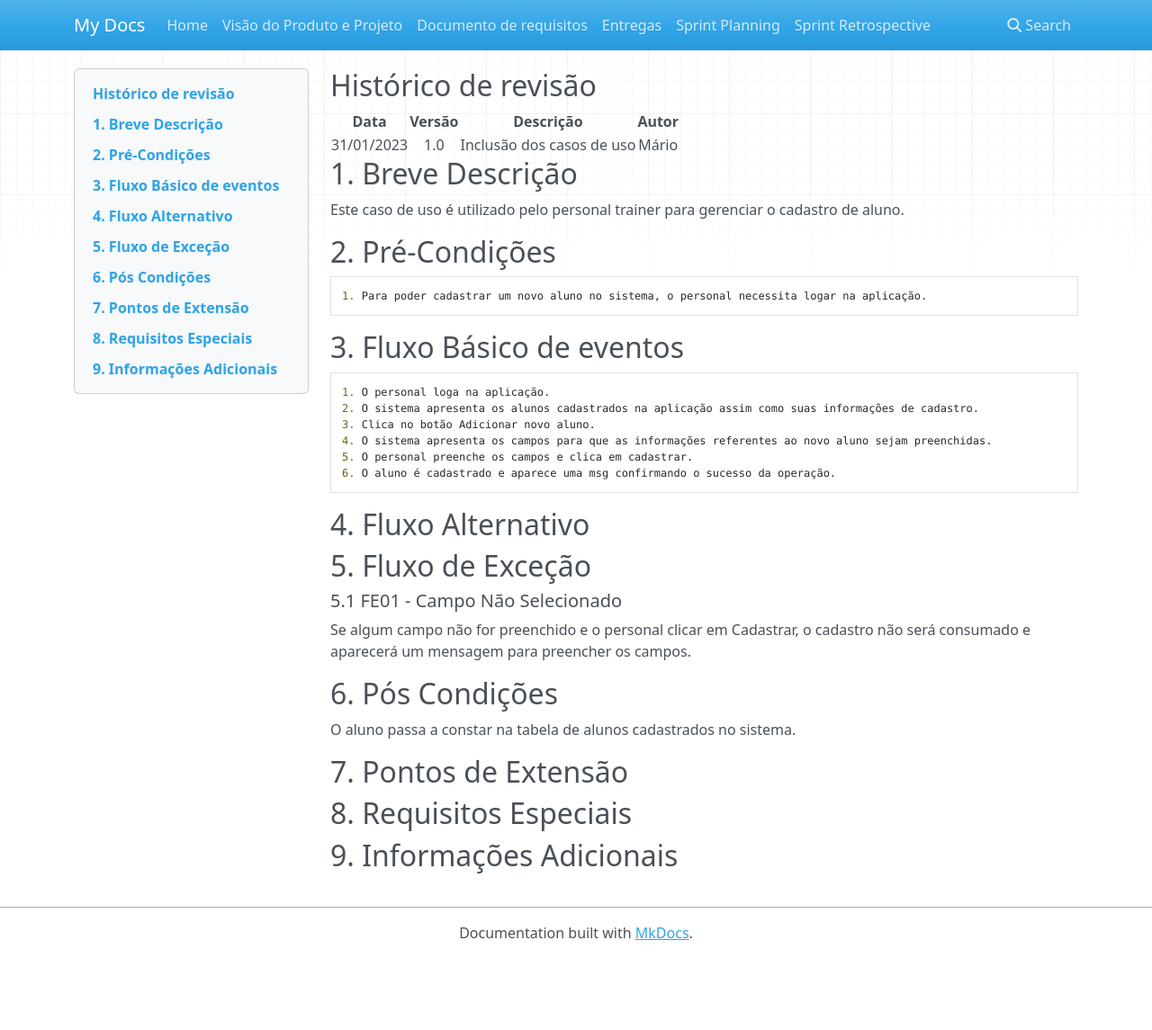
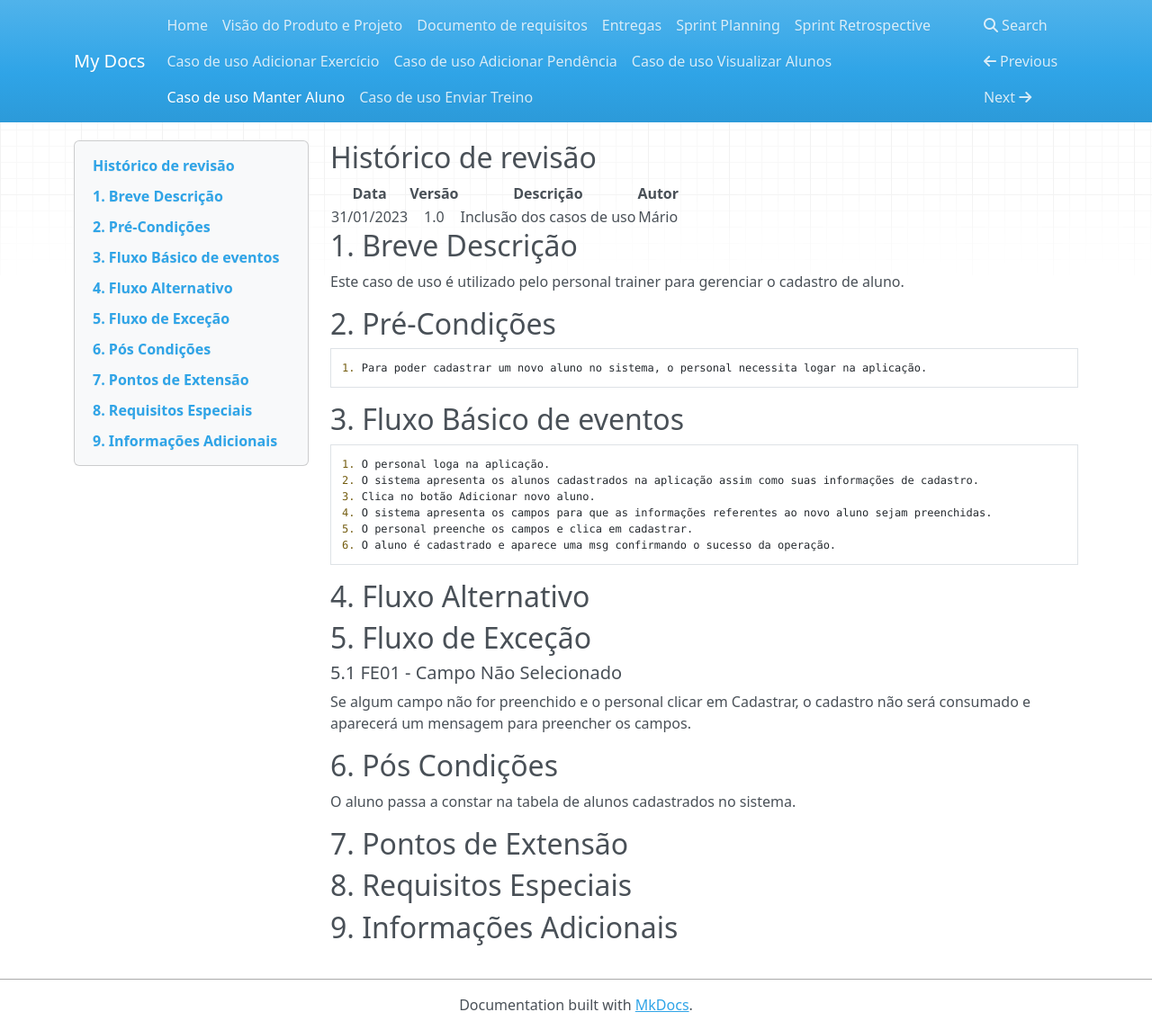
Before and after one commit to mdsreq-fga-unb/2022.2-Strix, an MkDocs documentation site: the page built from documentation/docs/ManterAluno.md, in a window 1280 px wide and 1145 px high. Shown: the whole window at 90% size. Built offline with MkDocs 1.6.1, drawn with Linux system fonts in a browser that asks for light colours; nearby versions of some CDN libraries.

Commit message:
Adição de casos de uso

```diff
--- a/documentation/mkdocs.yml
+++ b/documentation/mkdocs.yml
@@ -6,3 +6,8 @@ nav:
   - Entregas: entregas.md
   - Sprint Planning: sprint_planning.md
   - Sprint Retrospective: sprint_retrospective.md
+  - Caso de uso Adicionar Exercício: AdicionarExercícios.md
+  - Caso de uso Adicionar Pendência: AdicionarPendencia.md
+  - Caso de uso Visualizar Alunos: VisualizarAlunos.md
+  - Caso de uso Manter Aluno: ManterAluno.md
+  - Caso de uso Enviar Treino: EnviarTreino.md
```
Also changed, not shown: documentation/docs/AdicionarExercícios.md (renamed from documentation/docs/usercases/Adicionar Exercícios.md), documentation/docs/AdicionarPendencia.md (renamed from documentation/docs/usercases/Adicionar Pendencia.md), documentation/docs/EnviarTreino.md (renamed from documentation/docs/usercases/Enviar treino.md), documentation/docs/ManterAluno.md (renamed from documentation/docs/usercases/Manter Aluno.md), documentation/docs/VisualizarAlunos.md (renamed from documentation/docs/usercases/Visualizar Alunos.md).
